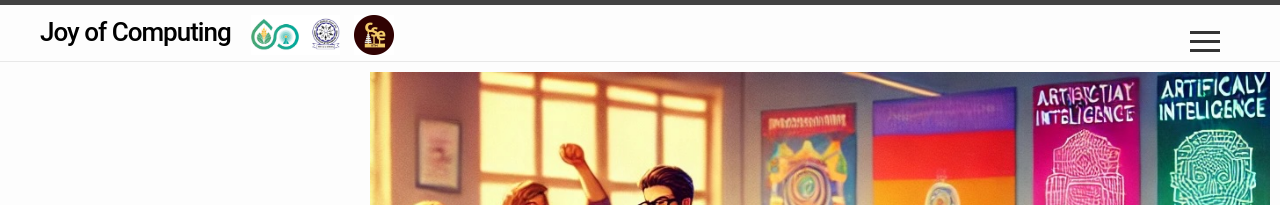
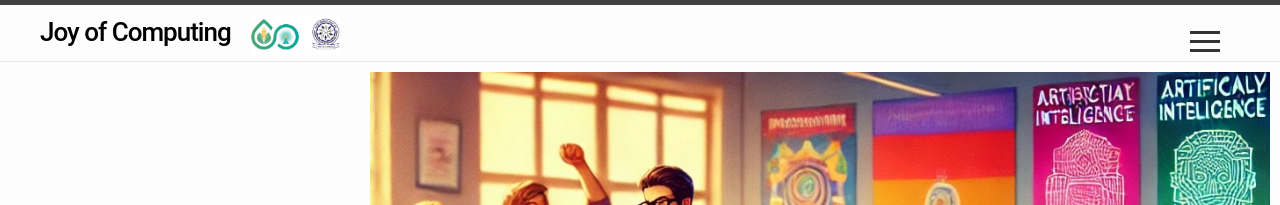
Before and after one commit to sudarshansudarshan/joc, a Jekyll site: the page built from index.markdown, in a window 1280 px wide. Shown: the top 205 px of the page. Built offline with Jekyll 4.4.1, drawn with Linux system fonts in a browser that asks for light colours.

Commit message:
Update header.html

```diff
--- a/_includes/header.html
+++ b/_includes/header.html
@@ -5,7 +5,7 @@
     <a class="site-title" rel="author" href="{{ "/" | relative_url }}" style="text-decoration: none; color: black; padding: 0 20px;">{{ site.title | escape }}</a>
 
   <img src="Logos.jpg" alt="" style="height: 40px; margin-right: 10px; margin-top: 10px;">
-  <img src="images/logo1.jpeg" alt="Logo" style="height: 40px; margin-right: 10px; margin-top: 10px;">
+<!--   <img src="images/logo1.jpeg" alt="Logo" style="height: 40px; margin-right: 10px; margin-top: 10px;"> -->
 
 
     {%- if page_paths -%}
```
